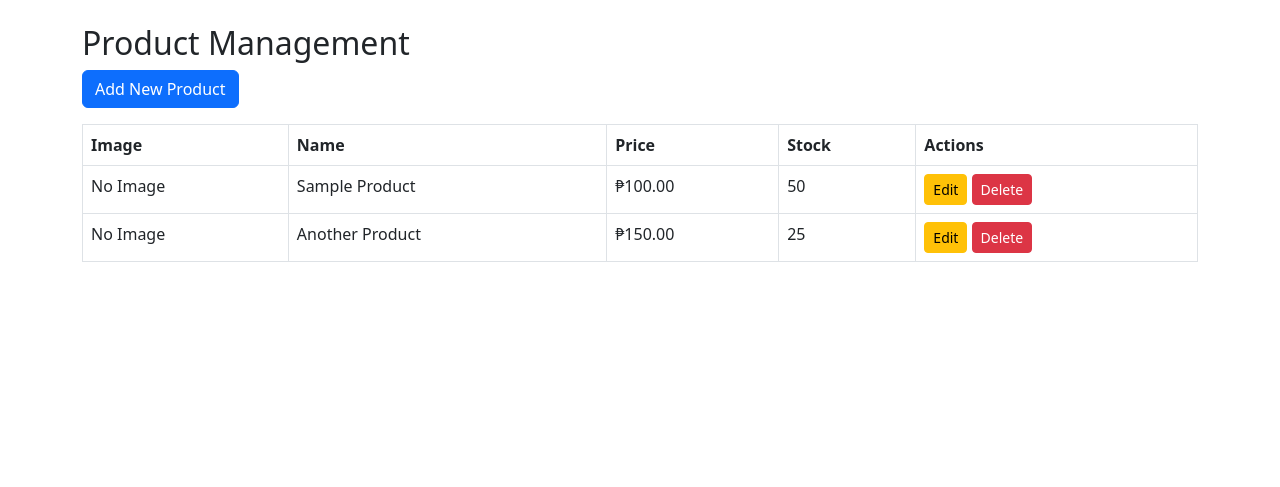
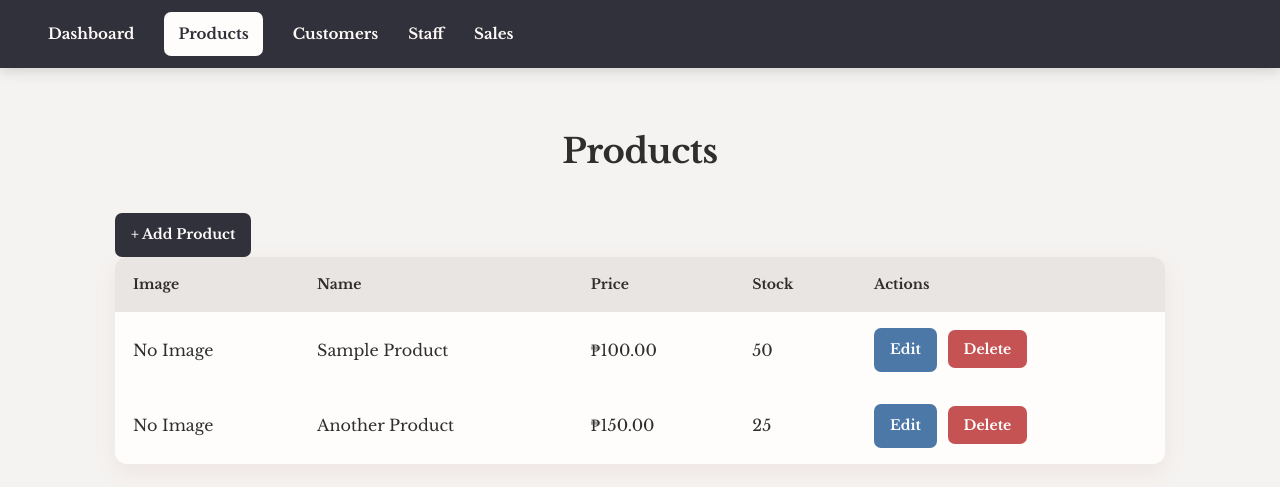
Before and after one commit to jwuuwiee/final-project-web-system, a Laravel app: page /products in a window 1280 px wide. Shown: the top 487 px of the page. Run offline with Laravel 12, Linux system fonts and the light colour scheme; data comes from the database, SQL or seed files in the repository.

Commit message:
Update index.blade.php

```diff
--- a/resources/views/products/index.blade.php
+++ b/resources/views/products/index.blade.php
@@ -1,18 +1,21 @@
-<!DOCTYPE html>
-<html>
-<head>
-    <title>Product List</title>
-    <link href="https://cdn.jsdelivr.net/npm/bootstrap@5.3.0/dist/css/bootstrap.min.css" rel="stylesheet">
-</head>
-<body class="container mt-4">
-    <h2>Product Management</h2>
-    <a href="{{ route('products.create') }}" class="btn btn-primary mb-3">Add New Product</a>
+@extends('layouts.app')
+
+@section('title', 'Products')
+
+@section('content')
+    <h1>Products</h1>
+
+    <a href="{{ route('products.create') }}" class="btn btn-add">
+        + Add Product
+    </a>
 
     @if(session('success'))
-        <div class="alert alert-success">{{ session('success') }}</div>
+        <div class="success-message">
+            {{ session('success') }}
+        </div>
     @endif
 
-    <table class="table table-bordered">
+    <table>
         <thead>
             <tr>
                 <th>Image</th>
@@ -22,30 +25,62 @@
                 <th>Actions</th>
             </tr>
         </thead>
+
         <tbody>
-            @foreach($products as $product)
+            @forelse($products as $product)
                 <tr>
                     <td>
                         @if($product->image)
-                        <img src="{{ asset('storage/' . $product->image) }}" width="50">
+                            <img
+                                src="{{ asset('storage/' . $product->image) }}"
+                                alt="{{ $product->name }}"
+                                width="70"
+                                height="70"
+                                style="object-fit: cover; border-radius: 6px;"
+                            >
                         @else
                             No Image
                         @endif
                     </td>
+
                     <td>{{ $product->name }}</td>
-                <td>₱{{ number_format($product->price, 2) }}</td>
+
+                    <td>
+                        ₱{{ number_format($product->price, 2) }}
+                    </td>
+
                     <td>{{ $product->stock_quantity }}</td>
+
                     <td>
-                    <a href="{{ route('products.edit', $product->id) }}" class="btn btn-sm btn-warning">Edit</a>
-                    <form action="{{ route('products.destroy', $product->id) }}" method="POST" style="display:inline;">
+                        <a
+                            href="{{ route('products.edit', $product->id) }}"
+                            class="btn btn-edit"
+                        >
+                            Edit
+                        </a>
+
+                        <form
+                            action="{{ route('products.destroy', $product->id) }}"
+                            method="POST"
+                        >
                             @csrf
                             @method('DELETE')
-                        <button type="submit" class="btn btn-sm btn-danger" onclick="return confirm('Are you sure?')">Delete</button>
+
+                            <button
+                                type="submit"
+                                class="btn btn-delete"
+                                onclick="return confirm('Are you sure you want to delete this product?')"
+                            >
+                                Delete
+                            </button>
                         </form>
                     </td>
                 </tr>
-            @endforeach
+            @empty
+                <tr>
+                    <td colspan="5">No products found.</td>
+                </tr>
+            @endforelse
         </tbody>
     </table>
-</body>
-</html>
+@endsection
```
Lines whose indentation alone changed are shown as unchanged.
